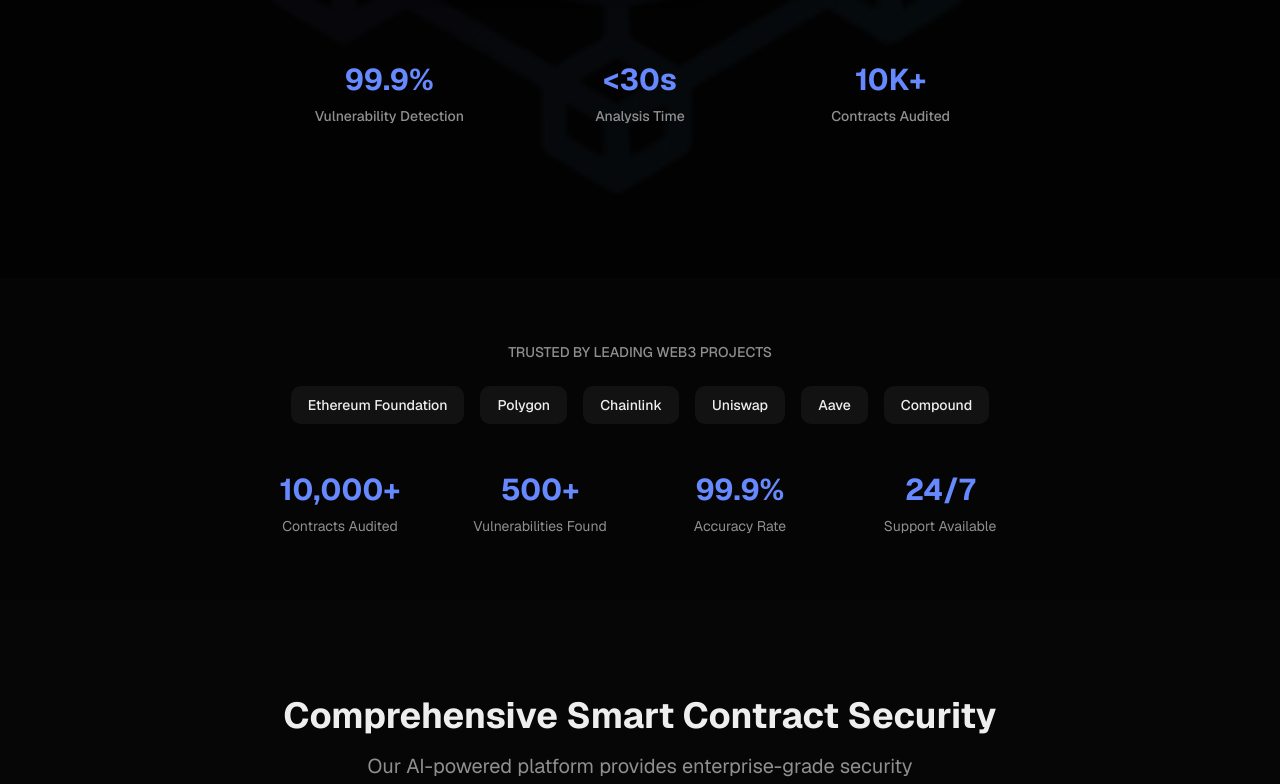
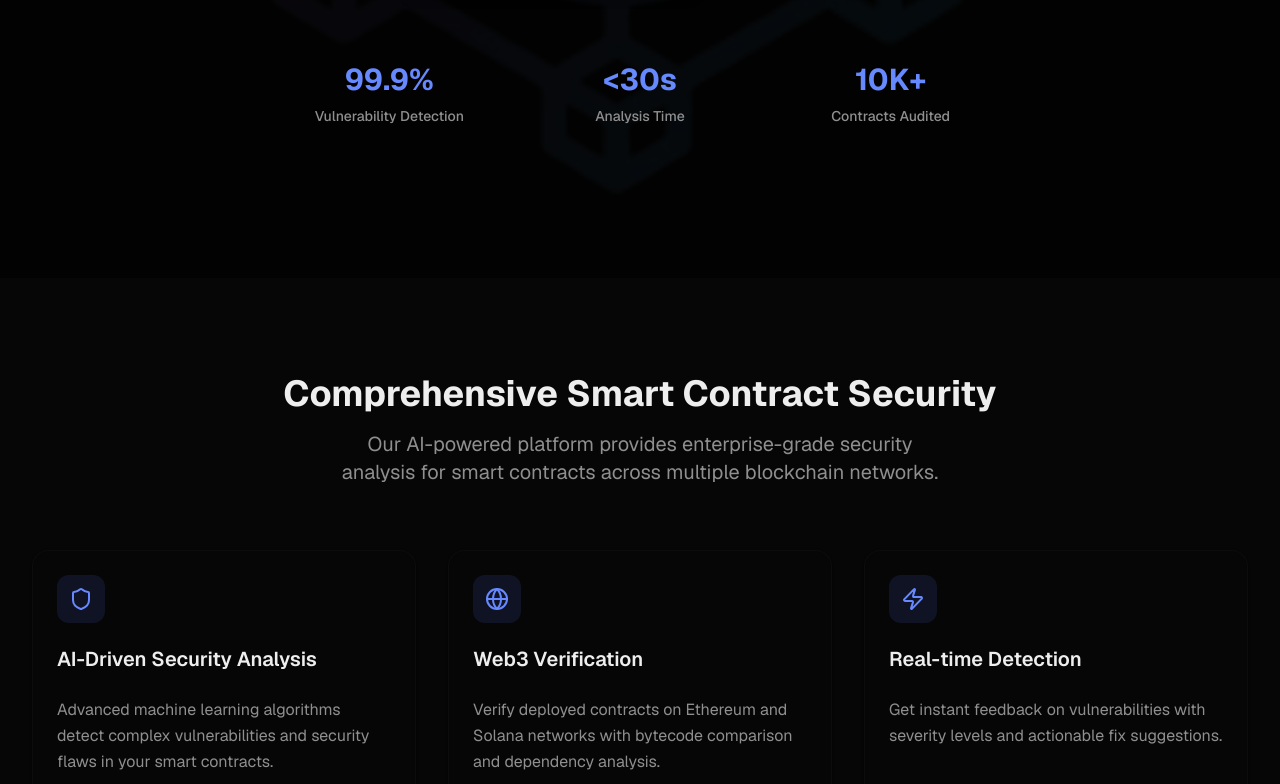
Before and after one commit to Ayushkumar242004/Krypteon_Hack404, a Next.js app in the folder krypteon/: page / in a window 1280 px wide. Shown: the part 621-1405 px from the top of the page. Built offline with nearby package versions, Linux system fonts and the light colour scheme.

Commit message:
Final changes'

```diff
--- a/krypteon/components/audit-report.tsx
+++ b/krypteon/components/audit-report.tsx
@@ -136,6 +136,19 @@ const fetchExplanation = async (index: number, snippet: string) => {
               </div>
             </div>
           </div>
+
+          <div className="prose prose-sm max-w-none">
+            <p className="text-muted-foreground leading-relaxed">
+              This audit report presents a comprehensive security analysis of the {data?.contractName || "N/A"} smart contract.
+              Our AI-powered analysis identified {data?.totalIssues || 0} total issues across various severity levels, with a
+              focus on security vulnerabilities, gas optimization opportunities, and code quality improvements.
+            </p>
+            <p className="text-muted-foreground leading-relaxed">
+              The contract demonstrates a security score of {data?.securityScore || 0}/100, indicating good security practices
+              with room for improvement. Critical attention should be given to the {data?.highRisk || 0} high-risk
+              vulnerabilities identified, which require immediate remediation to ensure contract safety.
+            </p>
+          </div>
         </CardContent>
       </Card>
 
@@ -183,13 +196,36 @@ const fetchExplanation = async (index: number, snippet: string) => {
       const codeToShow = isPatched ? patchedCode[index] : issue.snippet;
       const hasExplanation = explanations[index];
 
+      const borderColorClass = issue.severity === "High" ? "border-destructive"
+        : issue.severity === "Medium" ? "border-yellow-500"
+          : "border-blue-500"
+      const titleColorClass = issue.severity === "High" ? "text-destructive"
+        : issue.severity === "Medium" ? "text-yellow-600"
+          : "text-blue-600"
+      const iconComponent = issue.severity === "High" ? <XCircle className="w-5 h-5 text-destructive" />
+        : issue.severity === "Medium" ? <AlertTriangle className="w-5 h-5 text-yellow-500" />
+          : <CheckCircle className="w-5 h-5 text-blue-500" />
       return (
-        <Card key={index} className="border-l-4 border-blue-500">
+        <Card key={index} className={`border-l-4 ${borderColorClass}`}>
           <CardHeader>
             <div className="flex items-center justify-between">
-              <CardTitle className="text-lg">{issue.title || "Unknown Vulnerability"}</CardTitle>
-              <Badge variant="secondary">{issue.severity} Risk</Badge>
+              <div className="flex items-center gap-2">
+                {iconComponent}
+                <CardTitle className={`text-lg ${titleColorClass}`}>
+                  {issue.analysis?.title || issue.kb_hits?.[0]?.title || issue.suggestion?.natural_language?.split('\n')[0] || "Unknown Vulnerability"}
+                </CardTitle>
+              </div>
+              <Badge
+                className={issue.severity === "Low" ? "bg-blue-500 text-white" : ""}
+                variant={issue.severity === "High" ? "destructive" : "outline"}
+              >
+                {issue.severity} Risk
+              </Badge>
+
             </div>
+            <CardDescription className="flex items-center gap-2 mt-1">
+              Line {issue.function_line} <span className="mx-2">•</span> {issue.kb_hits?.[0]?.title || "General"}
+            </CardDescription>
           </CardHeader>
           <CardContent className="space-y-4">
             <div>
--- a/krypteon/components/results-reporting.tsx
+++ b/krypteon/components/results-reporting.tsx
@@ -189,14 +189,7 @@ const handleDownloadPDF = async () => {
           <p className="text-muted-foreground">Comprehensive security analysis report for {auditData.contractName}</p>
         </div>
         <div className="flex gap-2">
-          <Button variant="outline" size="sm">
-            <Eye className="w-4 h-4 mr-2" />
-            Preview
-          </Button>
-          <Button variant="outline" size="sm">
-            <Share className="w-4 h-4 mr-2" />
-            Share
-          </Button>
+
            <Button size="sm" onClick={handleDownloadPDF} disabled={loading}>
       {loading ? (
         <>
--- a/krypteon/components/trust-indicators.tsx
+++ /dev/null
@@ -1,38 +0,0 @@
-import { Badge } from "./ui/badge"
-
-const clients = ["Ethereum Foundation", "Polygon", "Chainlink", "Uniswap", "Aave", "Compound"]
-
-const stats = [
-  { value: "10,000+", label: "Contracts Audited" },
-  { value: "500+", label: "Vulnerabilities Found" },
-  { value: "99.9%", label: "Accuracy Rate" },
-  { value: "24/7", label: "Support Available" },
-]
-
-export function TrustIndicators() {
-  return (
-    <section className="py-16 bg-muted/20">
-      <div className="container mx-auto px-4 sm:px-6 lg:px-8">
-        <div className="text-center mb-12">
-          <p className="text-sm font-medium text-muted-foreground mb-6">TRUSTED BY LEADING WEB3 PROJECTS</p>
-          <div className="flex flex-wrap justify-center gap-4 mb-12">
-            {clients.map((client, index) => (
-              <Badge key={index} variant="secondary" className="text-sm px-4 py-2">
-                {client}
-              </Badge>
-            ))}
-          </div>
-        </div>
-
-        <div className="grid grid-cols-2 md:grid-cols-4 gap-8 max-w-3xl mx-auto">
-          {stats.map((stat, index) => (
-            <div key={index} className="text-center">
-              <div className="text-2xl md:text-3xl font-bold text-primary mb-2">{stat.value}</div>
-              <div className="text-sm text-muted-foreground">{stat.label}</div>
-            </div>
-          ))}
-        </div>
-      </div>
-    </section>
-  )
-}
--- a/krypteon/components/upload-interface.tsx
+++ b/krypteon/components/upload-interface.tsx
@@ -17,7 +17,7 @@ import { Github } from 'lucide-react';
 
 import { AnalysisProgress } from "./analysis-progress"
 export function UploadInterface() {
-  const [uploadMethod, setUploadMethod] = useState<"file" | "editor" | "address" | "github">("github")
+  const [uploadMethod, setUploadMethod] = useState<"file" | "editor" | "address" | "github">("file")
   const [files, setFiles] = useState<File[]>([])
   const [code, setCode] = useState("")
   const [contractName, setContractName] = useState("")
--- a/krypteon/src/app/page.tsx
+++ b/krypteon/src/app/page.tsx
@@ -2,14 +2,12 @@ import { Navigation } from "../../components/navigation"
 import { HeroSection } from "../../components/hero-section"
 import { FeaturesSection } from "../../components/features-section"
 import { HowItWorks } from "../../components/how-it-works"
-import { TrustIndicators } from "../../components/trust-indicators"
 
 export default function HomePage() {
   return (
     <main className="min-h-screen">
       <Navigation />
       <HeroSection />
-      <TrustIndicators />
       <FeaturesSection />
       <HowItWorks />
     </main>
```
